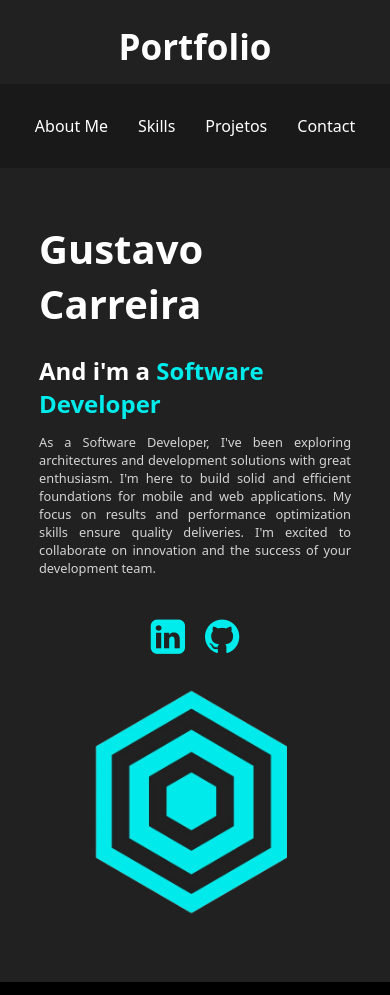
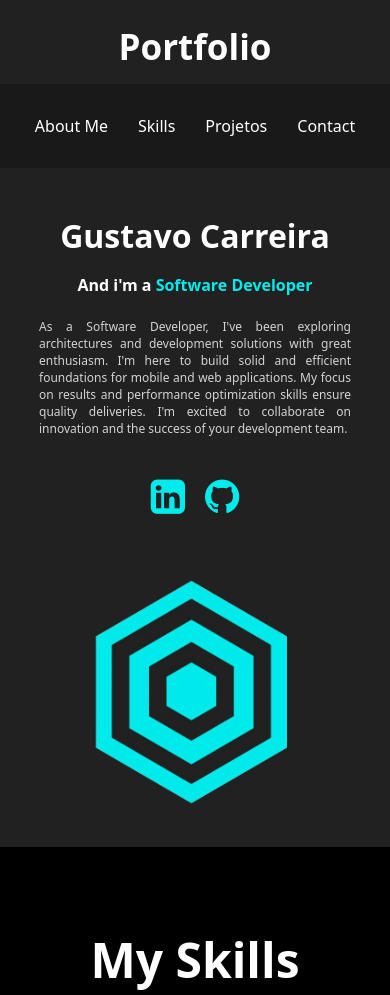
Before and after one commit to GustavoSod/Portfolio, a plain HTML site: page index.html in a window 390 px wide. Shown: the top 995 px of the page. Drawn offline with Linux system fonts and the light colour scheme.

Commit message:
fixes design problem

```diff
--- a/index.html
+++ b/index.html
@@ -31,12 +31,15 @@
     </header>
     <main>
         <article class="sec-person">
+            <div class="sec-ts">
                 <div class="personal-infos">
                     <h2>Gustavo Carreira</h2>
                     <h3>And i'm a <span style="color:#00EBEB;">Software Developer</span></h3>
                     <p>As a Software Developer, I've been exploring architectures and development solutions with
-                    great enthusiasm. I'm here to build solid and efficient foundations for mobile and web applications.
-                    My focus on results and performance optimization skills ensure quality deliveries. I'm excited to
+                        great enthusiasm. I'm here to build solid and efficient foundations for mobile and web
+                        applications.
+                        My focus on results and performance optimization skills ensure quality deliveries. I'm excited
+                        to
                         collaborate on innovation and the success of your development team.</p>
                     <div style="display: flex; margin-top: 40;" class="icons-sec">
                         <i class="fa fa-linkedin-square" id="icon1"></i>
@@ -46,6 +49,7 @@
                 </div>
                 <div class="personal-img">
                     <img src="./assets/hex.png" />
+                </div>
             </div>
         </article>
         <article class="sec-skills" id="sk">
@@ -95,12 +99,10 @@
                             quos, sunt, voluptate veritatis at optio maiores debitis dignissimos, dolores inventore
                             ullam repudiandae. Ipsam quisquam obcaecati, autem a commodi aut.</p>
                         <div class="store-icons" style="display: flex; align-items: center;">
-                            <a style="cursor: pointer;"><img
-                                    class="apple"
+                            <a style="cursor: pointer;"><img class="apple"
                                     src="https://tools.applemediaservices.com/api/badges/download-on-the-app-store/black/en-us?size=250x83&amp;releaseDate=1276560000&h=7e7b68fad19738b5649a1bfb78ff46e9"
                                     alt="Download on the App Store"></a>
-                            <a style="cursor: pointer;"><img
-                                    class="android" alt='Get it on Google Play'
+                            <a style="cursor: pointer;"><img class="android" alt='Get it on Google Play'
                                     src='https://play.google.com/intl/en_us/badges/images/generic/en_badge_web_generic.png' /></a>
                         </div>
                     </div>
@@ -115,12 +117,10 @@
                             quos, sunt, voluptate veritatis at optio maiores debitis dignissimos, dolores inventore
                             ullam repudiandae. Ipsam quisquam obcaecati, autem a commodi aut.</p>
                         <div class="store-icons" style="display: flex; align-items: center;">
-                            <a style="cursor: pointer;"><img
-                                    class="apple"
+                            <a style="cursor: pointer;"><img class="apple"
                                     src="https://tools.applemediaservices.com/api/badges/download-on-the-app-store/black/en-us?size=250x83&amp;releaseDate=1276560000&h=7e7b68fad19738b5649a1bfb78ff46e9"
                                     alt="Download on the App Store"></a>
-                            <a style="cursor: pointer;"><img
-                                    class="android" alt='Get it on Google Play'
+                            <a style="cursor: pointer;"><img class="android" alt='Get it on Google Play'
                                     src='https://play.google.com/intl/en_us/badges/images/generic/en_badge_web_generic.png' /></a>
                         </div>
                     </div>
--- a/style.css
+++ b/style.css
@@ -36,10 +36,14 @@
 
 .sec-person {
     background-color: #212121;
-    height: 80%;
-    margin-bottom: 0;
+}
+
+.sec-ts{
     display: flex;
-    align-items: center;
+    padding-top: 150px;
+    padding-bottom: 250px;
+    flex-wrap: wrap;
+    width: 100%;
     justify-content: space-evenly;
 }
 
@@ -269,7 +273,6 @@
 }
 
 @media (max-width: 830px) {
-
     .personal-infos {
         width: 80%;
         height: 65%;
@@ -278,31 +281,20 @@
         align-items: center;
         margin-top: 40;
     }
-
     .personal-img {
         margin-top: 50;
     }
-
     .personal-infos h3 {
         margin-top: -10;
         margin-bottom: 0;
     }
-
     .personal-infos p {
         margin-bottom: 0;
         text-align: justify;
     }
-
-    .sec-person {
-        display: flex;
-        height: 100%;
-        flex-direction: column;
-    }
-
     #icon2 {
         padding-left: 20;
     }
-
     .project1 {
         display: flex;
         flex-direction: column;
@@ -313,7 +305,6 @@
         height: 500px;
         margin-bottom: 50px;
     }
-
     .info-area {
         background-color: #000;
         display: flex;
@@ -326,16 +317,18 @@
         border-bottom-right-radius: 10px;
         width: 100%;
     }
-
     .img-area {
         height: 50%;
         width: 100%;
     }
-
     .project-img {
         width: 100%;
         border-top-left-radius: 10px;
         border-top-right-radius: 10px;
+    }
+    .sec-ts{
+        padding-top: 0;
+        padding-bottom: 50px;
     }
 }
 
@@ -370,6 +363,7 @@
     }
 
     .personal-img img {
+        margin-top: 10px;
         width: 230;
     }
 
@@ -380,4 +374,14 @@
     .skill1 {
         width: 65%;
     }
+    .personal-infos h2{
+        font-size: 2rem;
+    }
+    .personal-infos h3{
+        font-size: 1rem;
+    }
+    .personal-infos p{
+        padding-top: 10px;
+        font-size: 0.75rem;
+    }
 }
```
Lines whose indentation alone changed are shown as unchanged.
